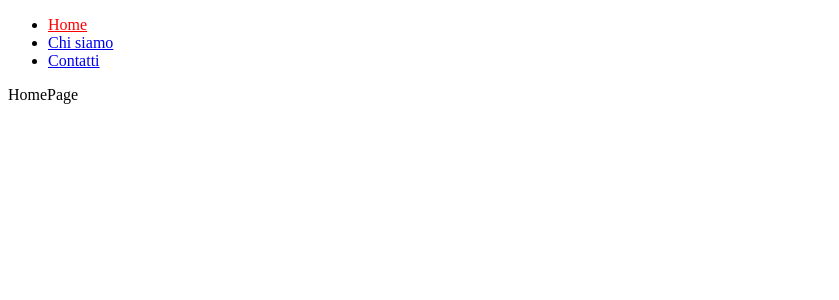
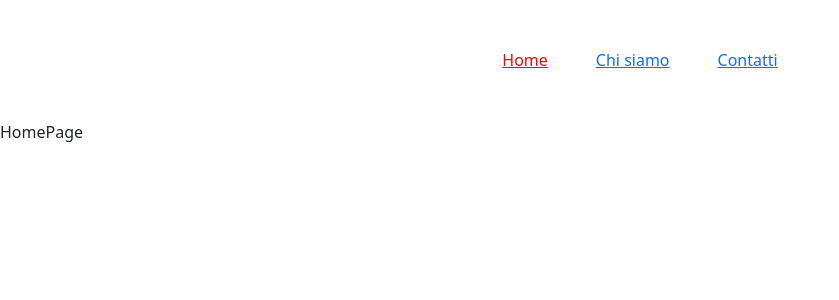
Before and after one commit to carlosvillaar/react-router, a React (Vite) app: page / in a window 1280 px wide. Shown: the top 300 px of the page, without its empty margins (0-839 px from the left). Built offline with nearby package versions, Linux system fonts and the light colour scheme.

Commit message:
feat: add bootstrap and styles

```diff
--- a/index.html
+++ b/index.html
@@ -3,6 +3,12 @@
   <head>
     <meta charset="UTF-8" />
     <meta name="viewport" content="width=device-width, initial-scale=1.0" />
+    <link
+      rel="stylesheet"
+      href="https://cdnjs.cloudflare.com/ajax/libs/bootstrap/5.3.3/css/bootstrap.min.css"
+      integrity="sha512-jnSuA4Ss2PkkikSOLtYs8BlYIeeIK1h99ty4YfvRPAlzr377vr3CXDb7sb7eEEBYjDtcYj+AjBH3FLv5uSJuXg=="
+      crossorigin="anonymous"
+    />
     <title>React Router</title>
   </head>
   <body>
--- a/src/components/MainNav.jsx
+++ b/src/components/MainNav.jsx
@@ -3,7 +3,7 @@ import { Link, NavLink } from "react-router-dom";
 function MainNav() {
    return (
       <nav>
-         <ul>
+         <ul className="list-unstyled d-flex gap-5 my-5 justify-content-center">
             <li>
                <NavLink to="/">Home</NavLink>
             </li>
```
